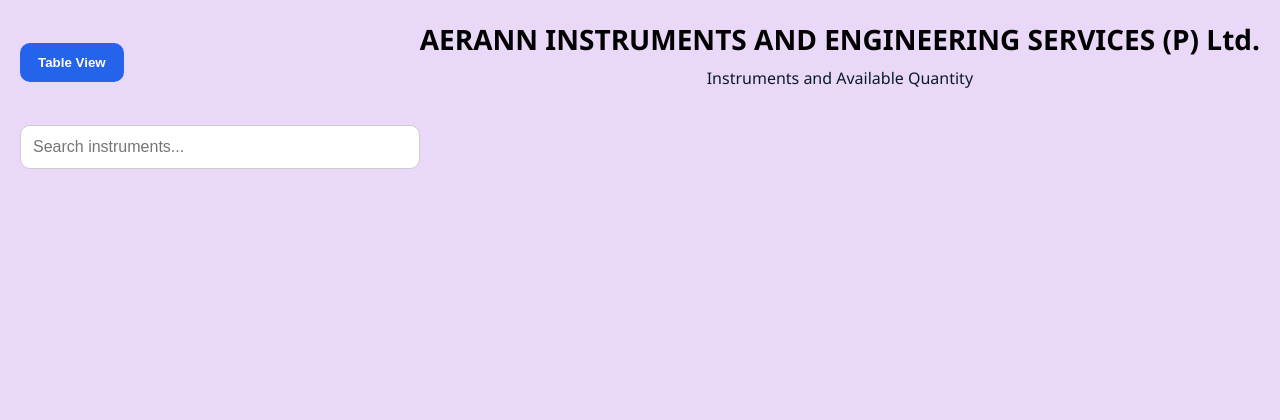
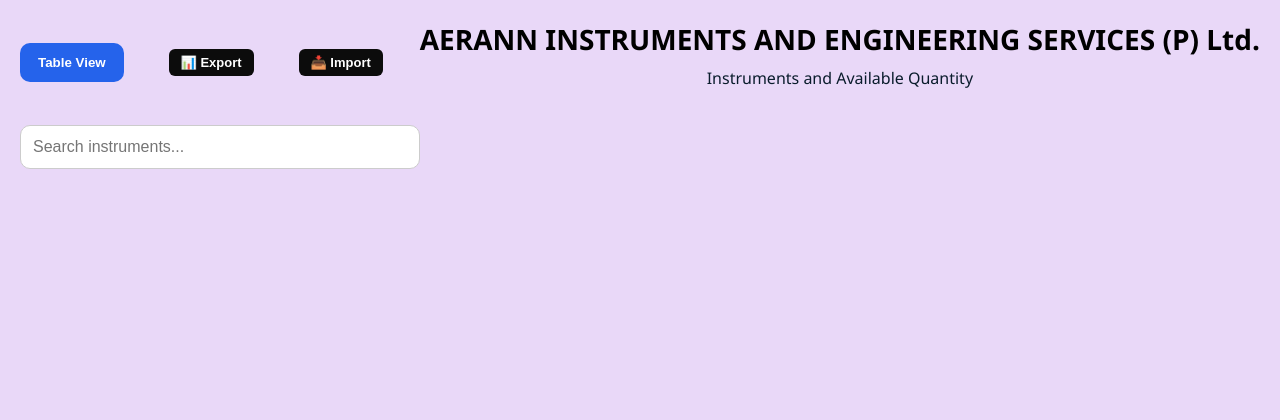
Before and after one commit to sivabalanwd/stock-dashboard, a Flask app: page /board/1 in a window 1280 px wide. Shown: the top 420 px of the page. Run offline with Flask 3, Linux system fonts and the light colour scheme; the visitor is signed in with stand-in values (Sample User, id 1); data that the repository does not hold is empty; some libraries are stand-ins or nearby versions.

Commit message:
Added Excel export and import feature

```diff
--- a/app.py
+++ b/app.py
@@ -11,6 +11,8 @@
 from datetime import datetime
 from zoneinfo import ZoneInfo
 import os
+import pandas as pd
+from flask import send_file
 
 app = Flask(__name__)
 
@@ -321,9 +323,88 @@
     return jsonify({
         "message": "Deleted"
     })
+
+
+
+# =========================
+# EXPORT EXCEL
+# =========================
+
+@app.route("/export-excel")
+def export_excel():
+
+    if not session.get("admin"):
+        return "Unauthorized", 403
+
+    items = Item.query.all()
+
+    data = []
+
+    for item in items:
+
+        data.append({
+            "Board": item.board,
+            "Name": item.name,
+            "Category": item.category,
+            "Quantity": item.quantity,
+            "Alert Limit": item.alert_limit,
+            "Created": item.created_at,
+            "Updated": item.updated_at
+        })
+
+    df = pd.DataFrame(data)
+
+    file_name = "stock_backup.xlsx"
+
+    df.to_excel(
+        file_name,
+        index=False
+    )
+
+    return send_file(
+        file_name,
+        as_attachment=True
+    )
+####=========import   excel+++++#
+@app.route("/import-excel", methods=["POST"])
+def import_excel():
+
+    if not session.get("admin"):
+        return jsonify({
+            "message": "Unauthorized"
+        }), 403
+
+    file = request.files["file"]
+
+    df = pd.read_excel(file)
+
+    for _, row in df.iterrows():
+
+        item = Item(
+            board="main",
+            name=str(row["Name"]).strip().lower(),
+            category=str(row["Category"]).strip().lower(),
+            quantity=int(row["Quantity"]),
+            alert_limit=int(row["Alert Limit"]),
+            created_at=str(row["Created"]),
+            updated_at=str(row["Updated"])
+        )
+
+        db.session.add(item)
+
+    db.session.commit()
+
+    return jsonify({
+        "message": f"{len(df)} items imported successfully"
+    })
+
 # =========================
 # RUN APP
 # =========================
+@app.route("/count")
+def count_items():
+    return str(Item.query.count())
+
 
 if __name__ == "__main__":
 
--- a/static/css/style.css
+++ b/static/css/style.css
@@ -552,3 +552,14 @@
         padding: 5px 8px;
     }
 }
+.export-btn{
+    padding: 6px 12px;
+    font-size: 13px;
+    border: none;
+    border-radius: 6px;
+    cursor: pointer;
+    background: #0c0c0c;
+    color: white;
+    margin-left: 8px;
+    cursor: pointer;
+}
--- a/static/js/script.js
+++ b/static/js/script.js
@@ -92,6 +92,30 @@
         `;
     });
 
+}
+
+///=================
+
+async function importExcel(input) {
+
+    let file = input.files[0];
+
+    if (!file) return;
+
+    let formData = new FormData();
+
+    formData.append("file", file);
+
+    let res = await fetch("/import-excel", {
+        method: "POST",
+        body: formData
+    });
+
+    let result = await res.json();
+
+    alert(result.message);
+
+    loadItems();
 }
 
 
@@ -382,4 +406,8 @@
 // START
 // ==========================
 
+
+function exportExcel() {
+    window.location.href = "/export-excel";
+}
 loadItems();
--- a/templates/index.html
+++ b/templates/index.html
@@ -26,6 +26,24 @@
                 Table View
             </button>
         </div>
+     {% if is_admin %}
+<button class="export-btn" onclick="exportExcel()">
+    📊 Export
+</button>
+
+<button class="export-btn" onclick="document.getElementById('excelFile').click()">
+    📥 Import
+</button>
+
+<input
+    type="file"
+    id="excelFile"
+    accept=".xlsx"
+    onchange="importExcel(this)"
+    style="display:none;"
+>
+{% endif %}
+
 
         <div class="title-section">
             <center>
@@ -100,10 +118,7 @@
 
 
 <script>
-
-    const IS_ADMIN =
-        {{ is_admin | tojson }};
-
+    const IS_ADMIN = "{{ is_admin }}";
 </script>
 <!-- ========================= -->
 <!-- SCRIPTS -->
```
Also changed, not shown: instance/database.db, 1 other file.
